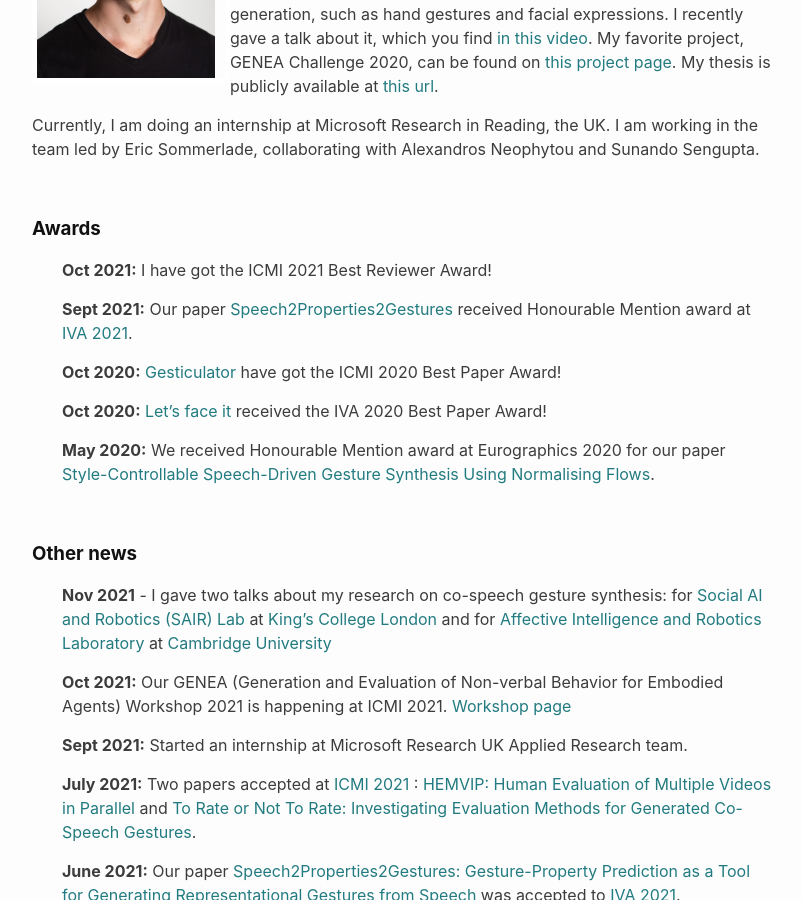
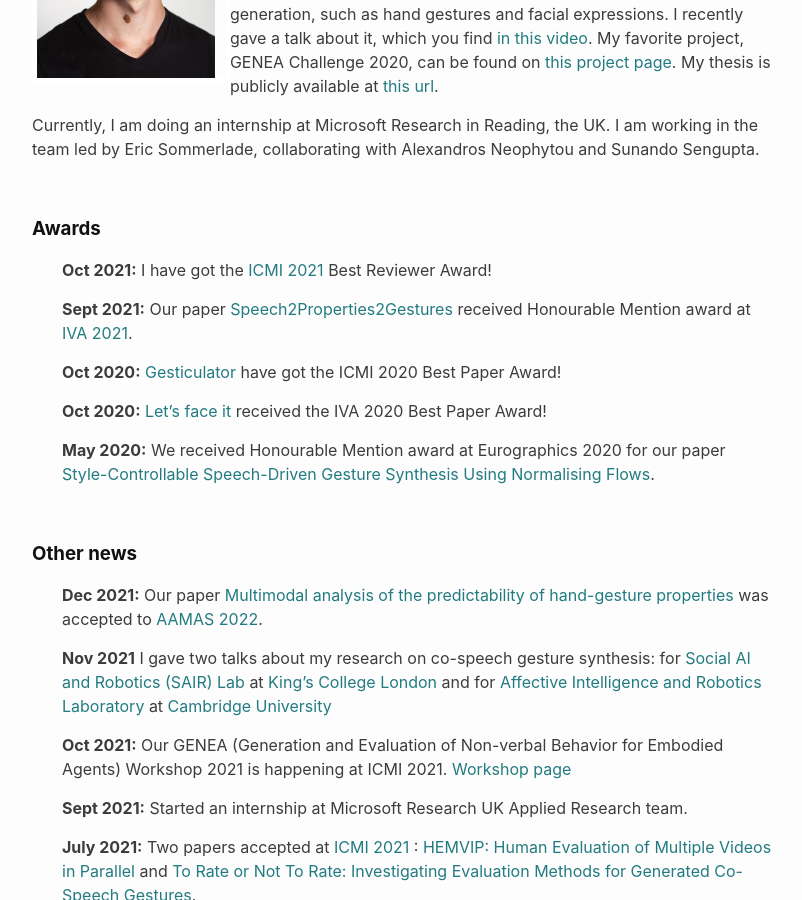
Before and after one commit to Svito-zar/Svito-zar.github.io, a Jekyll site: the page built from index.md, in a window 1280 px wide and 900 px high, scrolled down 301 px. Shown: the whole window, without its empty margins (238-1040 px from the left). Built offline with Jekyll 4.4.1, drawn with Linux system fonts in a browser that asks for light colours.

Commit message:
Update about AAMAS 2022 acceptance

```diff
--- a/index.md
+++ b/index.md
@@ -20,7 +20,7 @@ Currently, I am doing an internship at Microsoft Research in Reading, the UK. I
 <br>
 ### **Awards**
 
-* <strong>Oct 2021:</strong> I have got the ICMI 2021 Best Reviewer Award!
+* <strong>Oct 2021:</strong> I have got the [ICMI 2021](https://icmi.acm.org/2021/) Best Reviewer Award!
 * <strong>Sept 2021:</strong> Our paper [Speech2Properties2Gestures](https://dl.acm.org/doi/10.1145/3472306.3478333?cid=99659309831) received Honourable Mention award at [IVA 2021](https://sites.google.com/view/iva2021/).
 * <strong>Oct 2020:</strong> [Gesticulator](https://svito-zar.github.io/gesticulator/) have got the ICMI 2020 Best Paper Award!
 * <strong>Oct 2020:</strong> [Let's face it](https://jonepatr.github.io/lets_face_it/) received the IVA 2020 Best Paper Award!
@@ -29,7 +29,8 @@ Currently, I am doing an internship at Microsoft Research in Reading, the UK. I
 <br>
 ### **Other news**
 
-* <strong>Nov 2021</strong> - I gave two talks about my research on co-speech gesture synthesis: for [Social AI and Robotics (SAIR) Lab](https://sairlab.github.io/) at [King's College London](https://www.kcl.ac.uk/) and for [Affective Intelligence and Robotics Laboratory](https://cambridge-afar.github.io/) at [Cambridge University](https://www.cam.ac.uk/)
+* <strong>Dec 2021:</strong> Our paper [Multimodal analysis of the predictability of hand-gesture properties](https://arxiv.org/abs/2108.05762) was accepted to [AAMAS 2022](https://aamas2022-conference.auckland.ac.nz/).
+* <strong>Nov 2021</strong> I gave two talks about my research on co-speech gesture synthesis: for [Social AI and Robotics (SAIR) Lab](https://sairlab.github.io/) at [King's College London](https://www.kcl.ac.uk/) and for [Affective Intelligence and Robotics Laboratory](https://cambridge-afar.github.io/) at [Cambridge University](https://www.cam.ac.uk/)
 * <strong>Oct 2021:</strong> Our GENEA (Generation and Evaluation of Non-verbal Behavior for Embodied Agents) Workshop 2021 is happening at ICMI 2021. [Workshop page](https://genea-workshop.github.io/2021/)
 * <strong>Sept 2021:</strong> Started an internship at Microsoft Research UK Applied Research team.
 * <strong>July 2021:</strong> Two papers accepted at [ICMI 2021](https://icmi.acm.org/2021/) : [HEMVIP: Human Evaluation of Multiple Videos in Parallel](https://arxiv.org/abs/2101.11898) and [To Rate or Not To Rate: Investigating Evaluation Methods for Generated Co-Speech Gestures](https://arxiv.org/abs/2108.05709).
```
